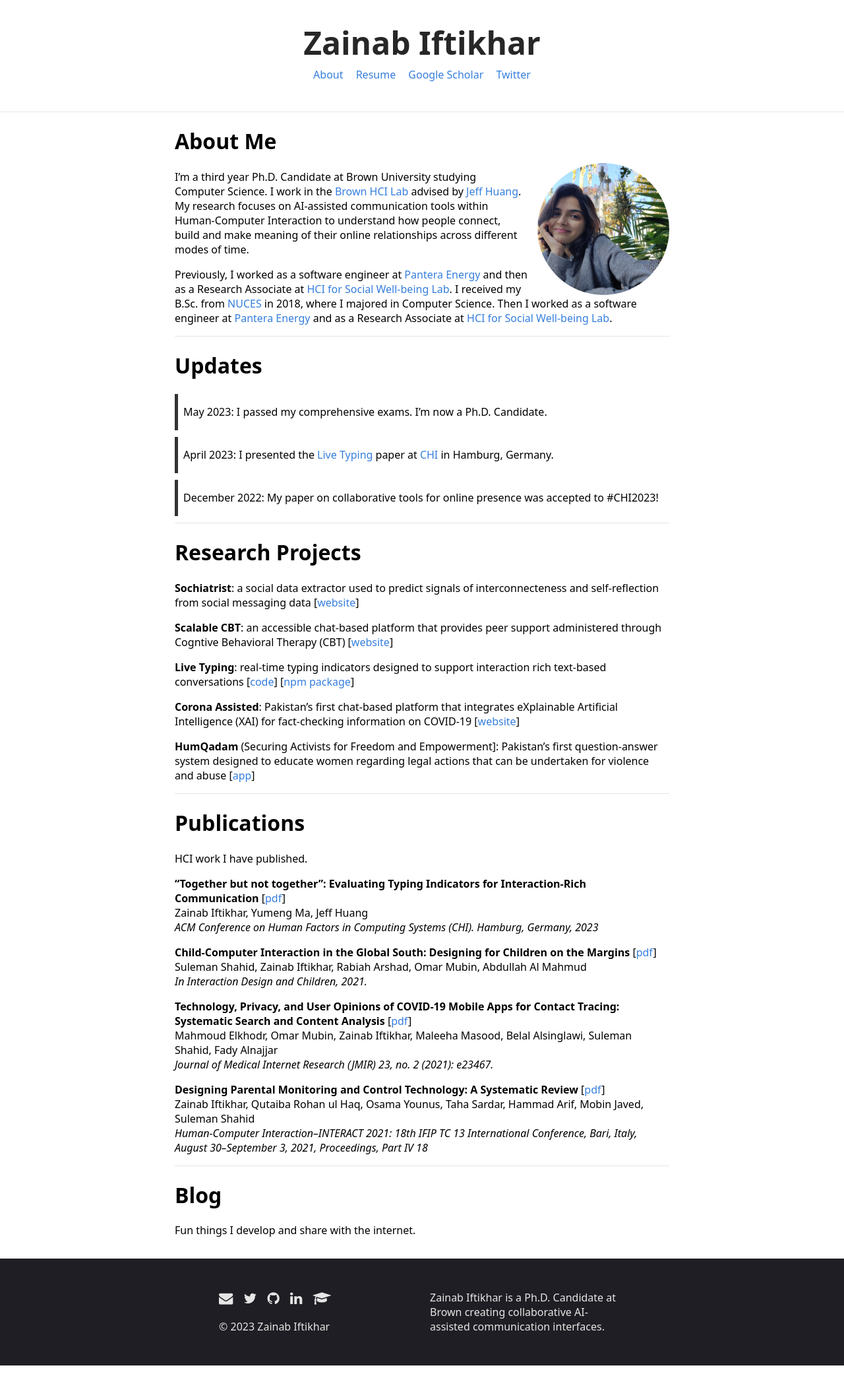
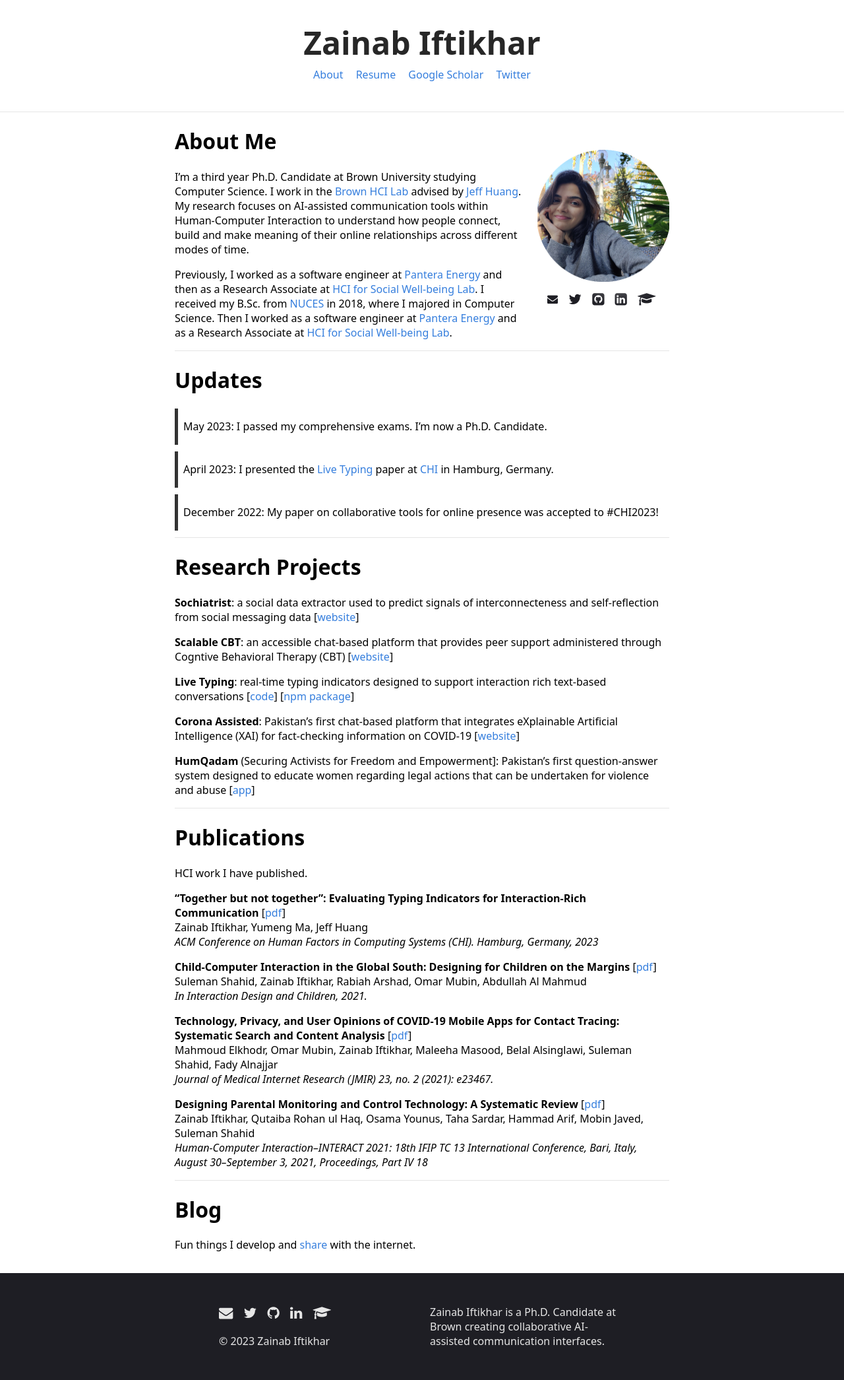
Before and after one commit to ZainabIftikhar/zainabiftikhar.github.io, a Jekyll site: the page built from index.md, in a window 1280 px wide. Shown: the whole page at 66% size. Built offline with Jekyll 4.4.1, drawn with Linux system fonts in a browser that asks for light colours; before the commit the page ends 2069 px from its top, so only the background shows below that.

Commit message:
add social icons in header

```diff
--- a/_sass/_style.scss
+++ b/_sass/_style.scss
@@ -1,5 +1,4 @@
 @import "vars";
-@import "typography";
 
 html, body {
     margin: 0;
@@ -64,6 +63,71 @@ hr {
 .wrapper {
     min-height: 100%;
 }
+
+.header-icon {
+    margin-right: 0.75rem;
+    color: $header-text;
+}
+
+a:hover {
+    text-decoration: underline;
+}
+
+ol {
+    counter-reset: list;
+}
+
+ol > li {
+    list-style-position: none;
+    position: relative;
+    list-style: none;
+    margin-top: 5px;
+    margin-bottom: 5px;
+}
+
+ul > li {
+    margin: 5px 0 5px 0;
+}
+ul {
+    padding: 0 20px 0 20px;;
+}
+ol {
+    padding: 0 30px 0 30px;
+}
+ol > li:before {
+    content: "[" counter(list, decimal) "] ";
+    counter-increment: list;
+    position: absolute;
+    left: -30px;
+}
+blockquote {
+    border-left: 5px solid #333333;
+    margin: 10px 0 10px 0;
+    padding: 0.5px 8px 0.5px 8px;
+}
+
+.about-me-grid {
+        margin: -10px 0 0 18px;
+        float: right;
+        p & {
+            padding: 0;
+            margin: 0;
+        }
+        .profile-picture {
+            height: $image-size;
+            width: $image-size;
+            margin: -20px 0 0 0;
+            filter: drop-shadow(20px 20px 10px rgba(255, 255, 255, 0.3));
+        }
+        img {
+            text-align: center;
+            width: 100%;
+        }
+        .social-links {
+            margin: 10px 0 10px 15px;
+        }
+
+    }
 
 footer {
 	background-color: $footer-bg;
@@ -136,6 +200,12 @@ footer {
 	}
 }
 
+@media (max-width: $small-width) {
+    img {
+        margin-top: -5px;
+    }
+}
+
 @media screen and (max-width: 768px) {
 	#footer-left, #footer-right {
         grid-column: page;
--- a/_sass/typography.scss
+++ /dev/null
@@ -1,58 +0,0 @@
-@import "vars";
-
-.content {
-    a:hover {
-        text-decoration: underline;
-    }
-    ol {
-        counter-reset: list;
-    }
-    ol > li {
-        list-style-position: none;
-        position: relative;
-        list-style: none;
-        margin-top: 5px;
-        margin-bottom: 5px;
-    }
-    ul > li {
-        margin: 5px 0 5px 0;
-    }
-    ul {
-        padding: 0 20px 0 20px;;
-    }
-    ol {
-        padding: 0 30px 0 30px;
-    }
-    ol > li:before {
-        content: "[" counter(list, decimal) "] ";
-        counter-increment: list;
-        position: absolute;
-        left: -30px;
-    }
-    blockquote {
-        border-left: 5px solid #333333;
-        margin: 10px 0 10px 0;
-        padding: 0.5px 8px 0.5px 8px;
-    }
-    .profile-picture {
-        height: $image-size;
-        width: $image-size;
-        position: relative;
-        margin: -10px 0 0 15px;
-        float: right;
-        border-radius: 50%;
-        p & {
-            padding: 0;
-            margin: 0;
-        }
-        @media (max-width: $small-width) {
-            img {
-                margin-top: -5px;
-            }
-        }
-    }
-    img {
-        text-align: center;
-        width: 100%;
-    }
-}
--- a/_sass/vars.scss
+++ b/_sass/vars.scss
@@ -6,6 +6,7 @@ $accent: #357edd;
 $image-size: 200px;
 $footer-bg: #1E1E24;
 $footer-text: #e6e6e6;
+$header-text: #1E1E24;
 $column-width: 3.5rem;
 
 /*
--- a/index.md
+++ b/index.md
@@ -5,7 +5,16 @@ layout: default
 
 # About Me
 
-<img class="profile-picture" src="/images/Zainab.jpg" alt="A Profile Picture for Zainab Iftikhar">
+<div class="about-me-grid" >
+    <img class="profile-picture" src="/images/Zainab.jpg" alt="A Profile Picture for Zainab Iftikhar">
+    <div class="social-links">
+		<a href="mailto:zainab_iftikhar@brown.edu"><i class="fa fa fa-envelope header-icon" aria-hidden="true"></i></a>
+		<a href="http://www.twitter.com/ziftikha"><i class="fa-lg fa fa-twitter header-icon" aria-hidden="true"></i></a>
+		<a href="https://github.com/zainabiftikhar"><i class="fa-lg fa fa-github-square header-icon" aria-hidden="true"></i></a>
+		<a href="http://www.linkedin.com/in/zainab-iftikhar/"><i class="fa-lg fa fa-linkedin-square header-icon" aria-hidden="true"></i></a>
+		<a href="https://scholar.google.com/citations?user=x9GuCAQAAAAJ&hl=en"><i class="fa-lg fa fa-graduation-cap header-icon" aria-hidden="true"></i></a>
+	</div>
+</div>
 
 I'm a third year Ph.D. Candidate at Brown University studying Computer Science. I work in the [Brown HCI Lab](https://hci.brown.edu/) advised by [Jeff Huang](https://jeffhuang.com/). My research focuses on AI-assisted communication tools within Human-Computer Interaction to understand how people connect, build and make meaning of their online relationships across different modes of time.
 
@@ -68,4 +77,4 @@ _Human-Computer Interaction–INTERACT 2021: 18th IFIP TC 13 International Confe
 
 # Blog
 
-Fun things I develop and share with the internet.
+Fun things I develop and [share](https://zainabiftikhar.com/blog/) with the internet.
```
